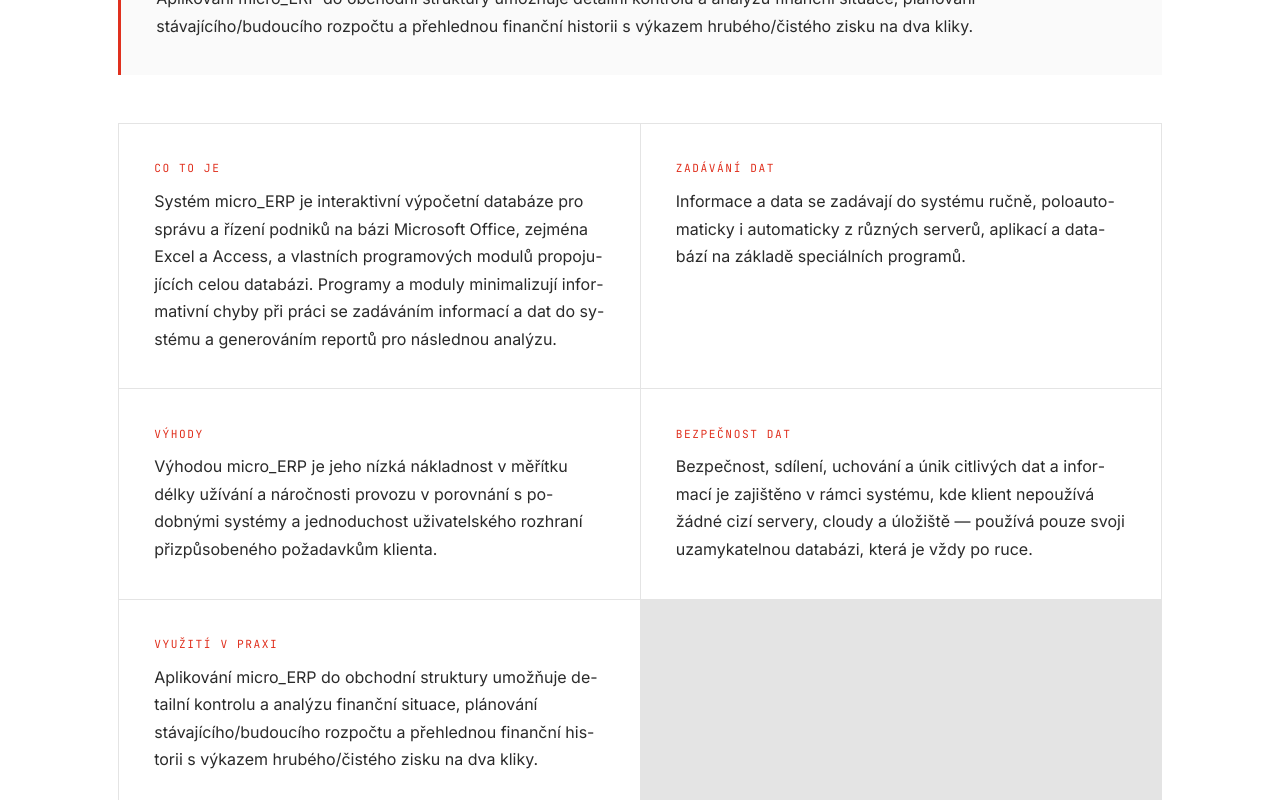
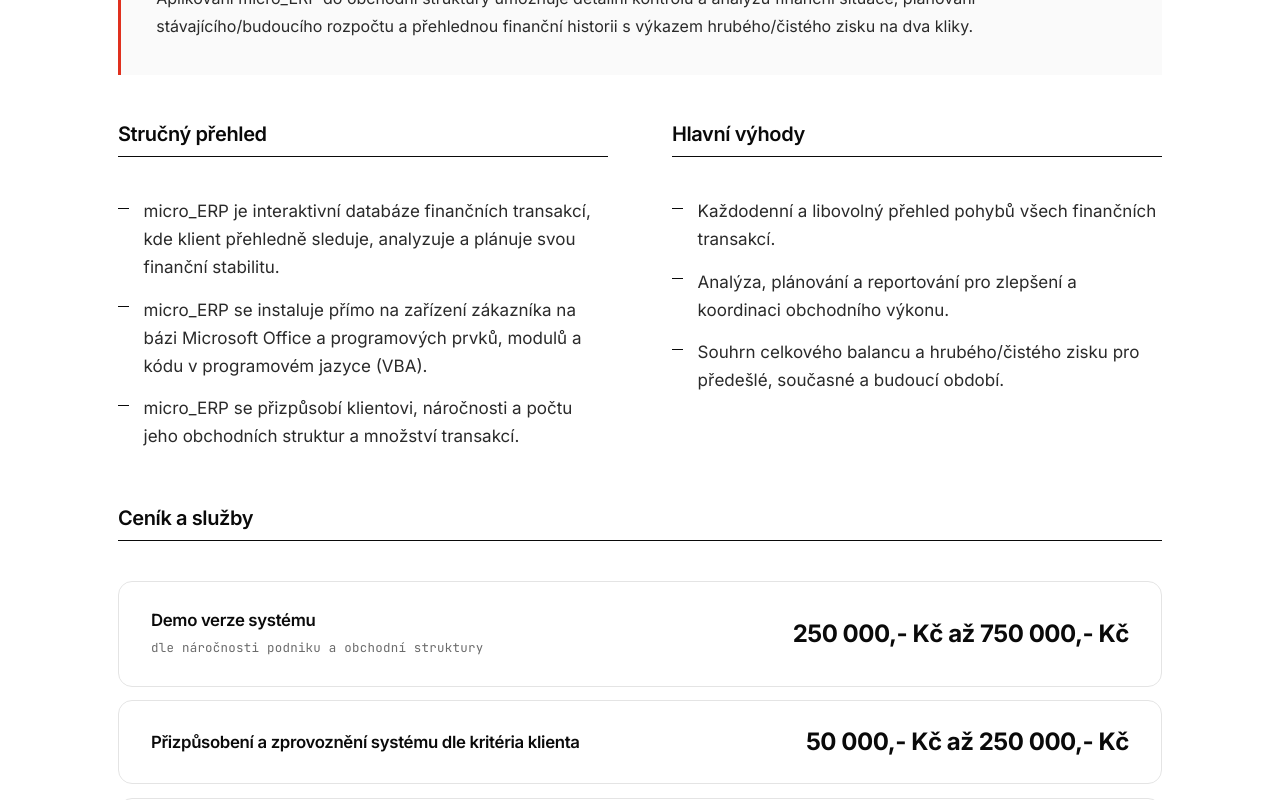
Before and after one commit to Vasaaa24/kodingcz, a Next.js app: page / in a window 1280 px wide. Shown: the part 4900-5700 px from the top of the page. Built offline with nearby package versions, Linux system fonts and the light colour scheme.

Commit message:
style: remove duplicate infoBlock cards from microERP description

```diff
--- a/app/page.tsx
+++ b/app/page.tsx
@@ -155,15 +155,6 @@
             <div className={styles.infoProsa} data-reveal>
               {microErp.description.map((b) => (
                 <p key={b.label} className={styles.infoText}>{b.text}</p>
-              ))}
-            </div>
-
-            <div className={styles.infoBlock} data-reveal>
-              {microErp.description.map((b) => (
-                <div key={b.label} className={styles.infoItem}>
-                  <span className={styles.infoItemLabel}>{b.label}</span>
-                  <p className={styles.infoText}>{b.text}</p>
-                </div>
               ))}
             </div>
 
```
